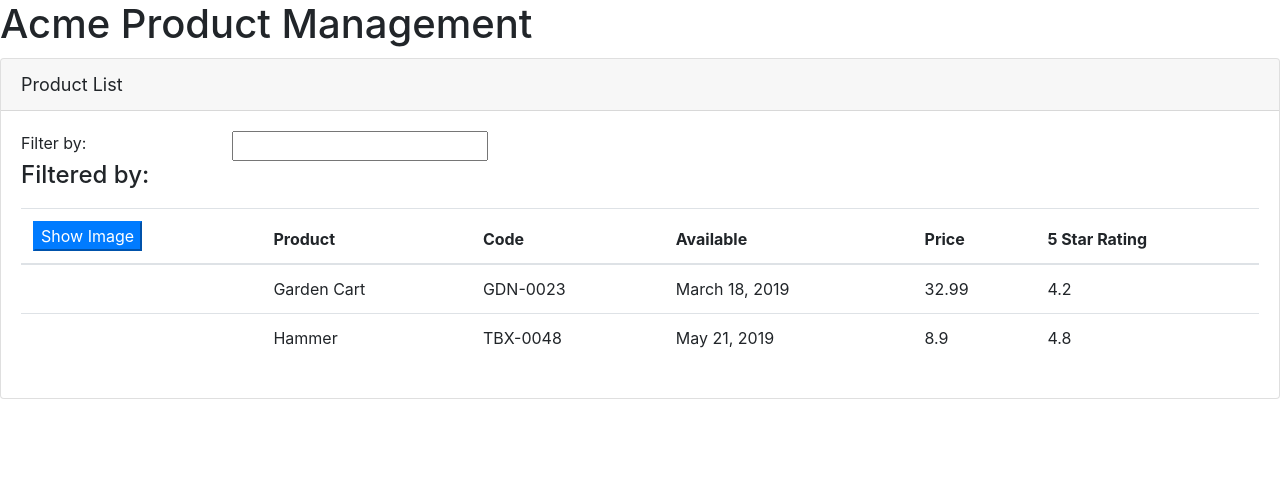
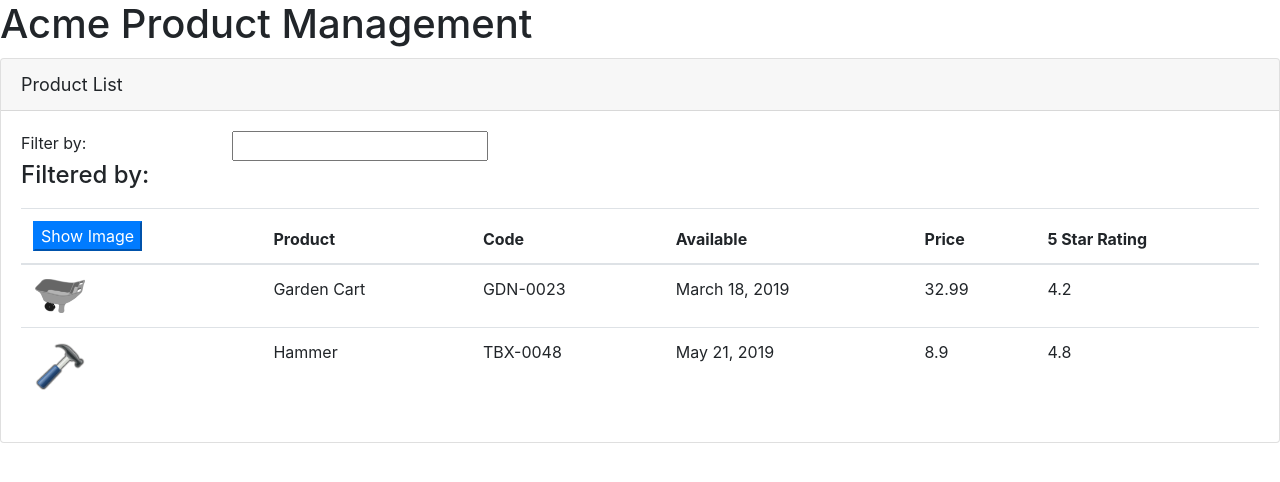
Before and after one commit to joewiththeflow/APM, an Angular app: page / in a window 1280 px wide. Shown: the top 482 px of the page. Built offline with nearby package versions, Linux system fonts and the light colour scheme.

Commit message:
Add product images using property binding

```diff
--- a/src/app/products/product-list.component.html
+++ b/src/app/products/product-list.component.html
@@ -32,7 +32,12 @@
                 </thead>
                 <tbody>
                     <tr *ngFor='let product of products'>
-                        <td></td>
+                        <td>
+                            <img [src]='product.imageUrl'
+                            [title]='product.productName'
+                            [style.width.px]='imageWidth'
+                            [style.margin.px]='imageMargin'>
+                        </td>
                         <td>{{ product.productName }}</td>
                         <td>{{ product.productCode }}</td>
                         <td>{{ product.releaseDate }}</td>
--- a/src/app/products/product-list.component.ts
+++ b/src/app/products/product-list.component.ts
@@ -7,6 +7,8 @@
 
 export class ProductListComponent {
     pageTitle: string = 'Product List';
+    imageWidth: number = 50;
+    imageMargin: number = 2;
     products: any[] = [
         {
             "productId": 2,
```
